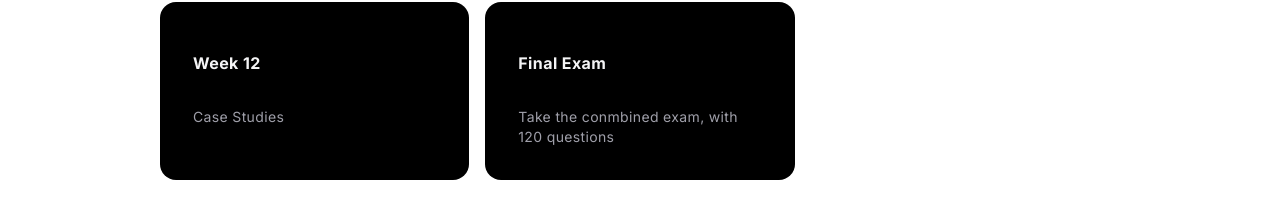
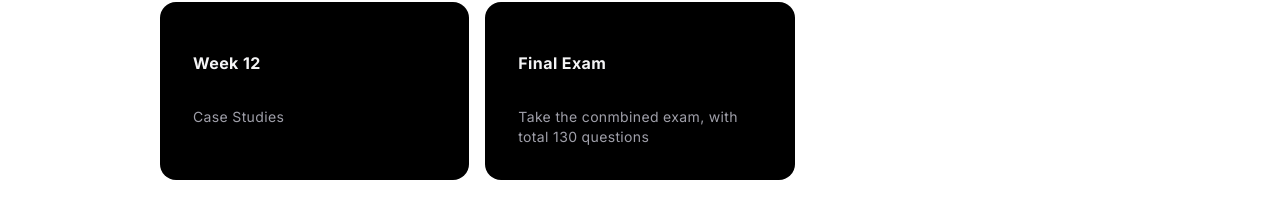
Before and after one commit to SKumr20/quizzly, a Next.js app: page /select-quiz/conservation-econ in a window 1280 px wide. Shown: the part 1050-1247 px from the top of the page. Built offline with nearby package versions, Linux system fonts and the light colour scheme; no server answers.

Commit message:
Fix ConservationWeeks Card description

```diff
--- a/src/app/select-quiz/conservation-econ/ConservationWeeks.jsx
+++ b/src/app/select-quiz/conservation-econ/ConservationWeeks.jsx
@@ -28,5 +28,5 @@ export const quizzes = [
   { title: "Week 10", description: "Labour Market Economics And Conservation", link: "week10" },
   { title: "Week 11", description: "Practical Issues In Economics And Conservation", link: "week11" },
   { title: "Week 12", description: "Case Studies", link: "week12" },
-  { title: "Final Exam", description: 'Take the conmbined exam, with 120 questions', link: "finalexam" }
+  { title: "Final Exam", description: 'Take the conmbined exam, with total 130 questions', link: "finalexam" }
 ];
```
